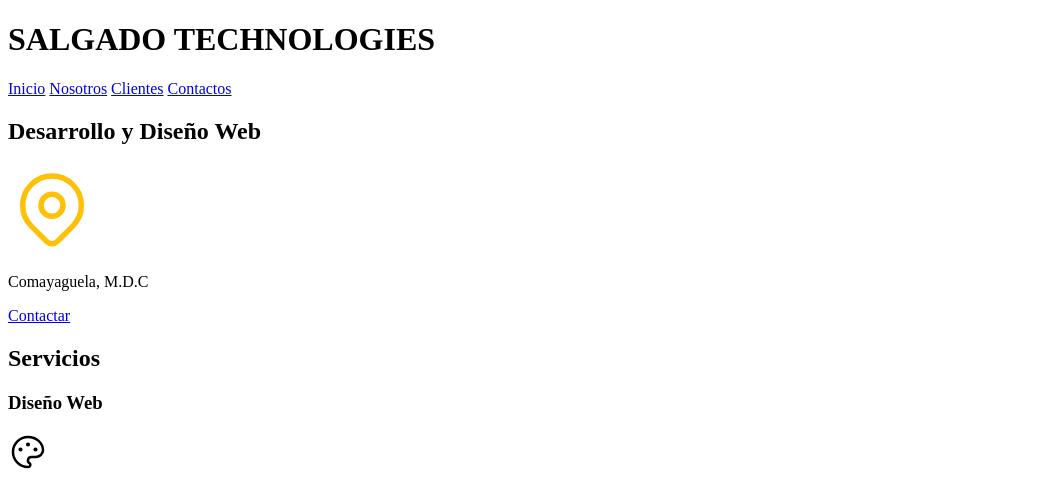
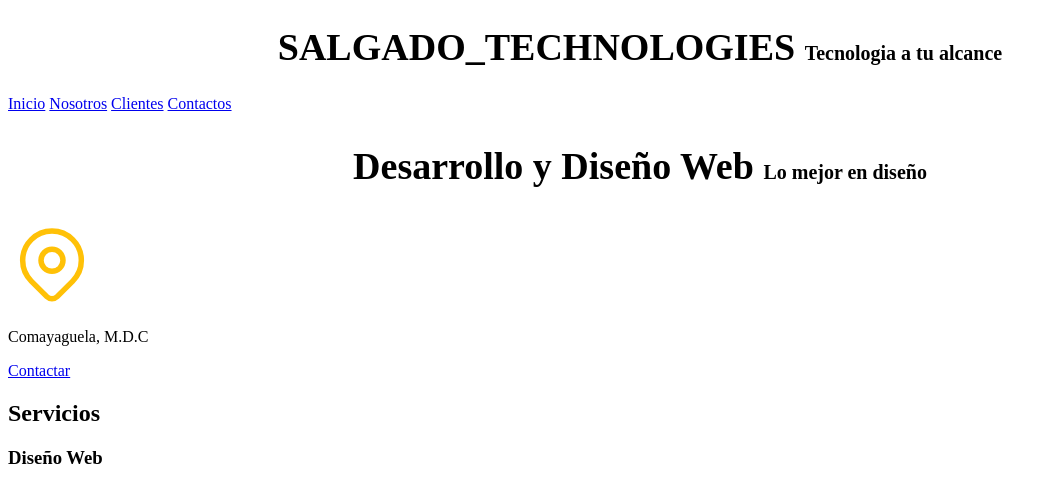
Before and after one commit to jisdisai/FormularioBasico, a plain HTML site: page index.html in a window 1280 px wide. Shown: the top 485 px of the page, without its empty margins (0-1057 px from the left). Drawn offline with Linux system fonts and the light colour scheme.

Commit message:
se creo la carpeta css y el archivo styles

```diff
--- /dev/null
+++ b/css/styles.css
@@ -0,0 +1,19 @@
+html{
+    font-size: 62.5%;
+}
+
+body{
+
+    font-size: 16px; /* 1rem = 10px */
+}
+
+.titulo{
+    text-align: center;
+    font-size: 3.8rem;
+
+}
+
+.titulo span{
+
+    font-size: 2rem;
+}
--- a/index.html
+++ b/index.html
@@ -2,13 +2,16 @@
 <html lang="en">
 <head>
     <meta charset="UTF-8">
-    <meta http-equiv="X-UA-Compatible" content="IE=edge">
+    <meta http-equiv="X-UA-Compatible" content="IE=">
     <meta name="viewport" content="width=device-width, initial-scale=1.0">
-    <title>Salgado Technologies</title>
+    <title>Salgado_Technologies</title>
+    <link rel="preload" href="css/styles.css" as="style">
+    <link href="css/styles.css" rel="stylesheet">
 </head>
 <body>
     <header>
-        <h1>SALGADO TECHNOLOGIES </h1>
+        <h1 class="titulo">SALGADO_TECHNOLOGIES
+        <span>Tecnologia a tu alcance</span> </h1>
     </header>
     <nav>
         <a href="#">Inicio</a>
@@ -18,7 +21,8 @@
     </nav>
 
     <section>
-        <h2>Desarrollo y Diseño Web</h2>
+        <h2 class="titulo">Desarrollo y Diseño Web
+        <span>Lo mejor en diseño</span></h2>
 
 
         <svg xmlns="http://www.w3.org/2000/svg" class="icon icon-tabler icon-tabler-map-pin" width="88" height="88" viewBox="0 0 24 24" stroke-width="1.5" stroke="#FFC107" fill="none" stroke-linecap="round" stroke-linejoin="round">
```
